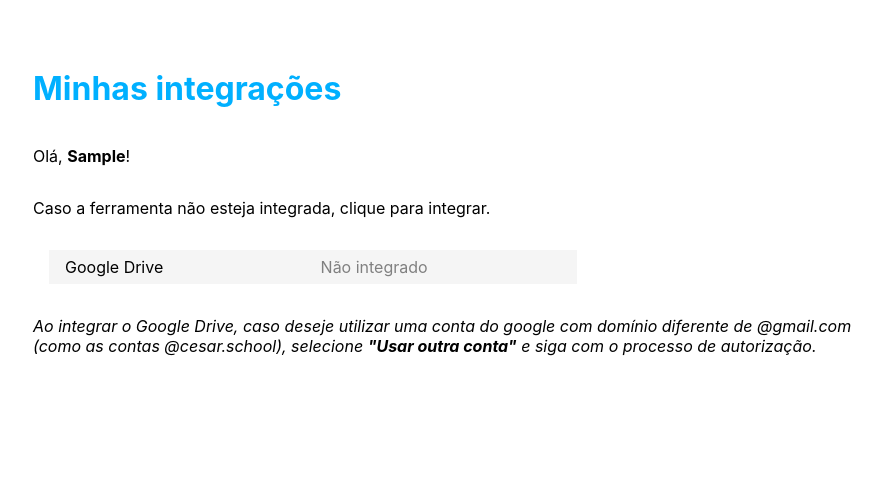
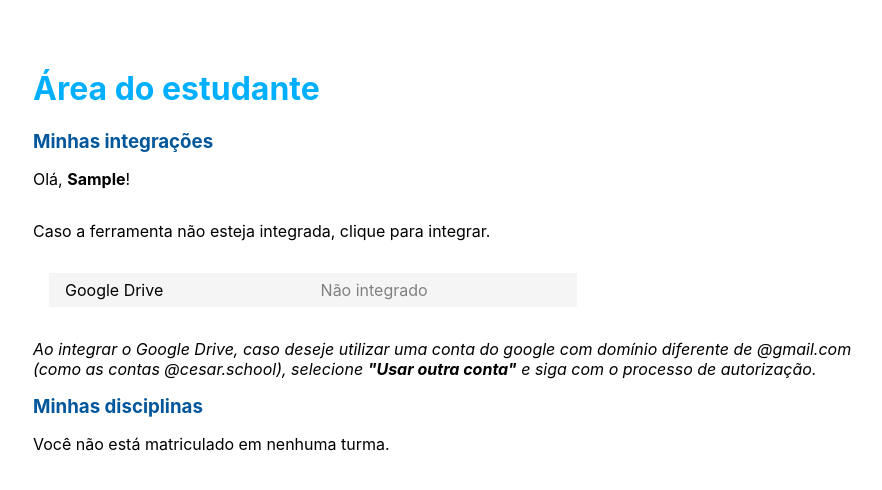
Before and after one commit to equipegenesys/pbla-django-core, a Django app: page /home/estudante in a window 1280 px wide. Shown: the top 490 px of the page, without its empty margins (39-921 px from the left). Run offline with Django 3.2, Linux system fonts and the light colour scheme; the visitor is signed in with stand-in values (Sample User, id 1); data that the repository does not hold is empty.

Commit message:
view do estudante implementada

```diff
--- a/coreapp/static/coreapp/coreapp.js
+++ b/coreapp/static/coreapp/coreapp.js
@@ -1,11 +1,10 @@
-console.log(status);
+// console.log(g_drive_integ_link);
 for (let i = 1; i <= 2; i++) {
     const row = document.getElementById(`row-${i}`);
     if (i === 1 && status !== "Integrado") {
         row.addEventListener("click", () => {
-            window.location.href = 'https://accounts.google.com/o/oauth2/auth?response_type=code&client_id=892956057366-8l5gq4f434mv20fgkh01oap0klpon5tt.apps.googleusercontent.com&redirect_uri=https%3A%2F%2Fanalytics.pbl.tec.br%2Fapi%2Finteg%2Fgdrive%2Foauthlisten&scope=https%3A%2F%2Fwww.googleapis.com%2Fauth%2Fdrive.metadata.readonly+https%3A%2F%2Fwww.googleapis.com%2Fauth%2Fdrive.activity.readonly+https%3A%2F%2Fwww.googleapis.com%2Fauth%2Fdrive.readonly+https%3A%2F%2Fwww.googleapis.com%2Fauth%2Fuserinfo.profile&state=2&prompt=consent&access_type=offline&include_granted_scopes=true';
+            window.location.replace(g_drive_integ_link);
         });
-        console.log("foi no if");
     }
     // if (i === 2) {
     //     row.addEventListener("click", () => {
@@ -19,7 +18,7 @@ for (let i = 1; i <= 2; i++) {
 //     // Feed the list of ids as a selector
 //     var theRows = document.querySelectorAll(eIDs);
 //     // Get the button that triggered this
-//     var theButton = document.getElementById(btnID);
+//     var theButton = document.getElementById(btnID;
 //     // If the button is not expanded...
 //     if (theButton.getAttribute("aria-expanded") == "false") {
 //         // Loop through the rows and show them
--- a/coreapp/static/coreapp/style.css
+++ b/coreapp/static/coreapp/style.css
@@ -33,12 +33,18 @@ h2 {
     border-collapse: collapse;
 }
 
-.integ-tr {
+.integ-tr,
+.object-tr {
     padding-bottom: 1em;
     vertical-align: middle;
     border: 0.5em solid white;
     border-collapse: collapse;
     line-height: 2em;
+}
+
+th {
+    text-align: left;
+    padding-left: 1em;
 }
 
 .integ-tr:hover {
@@ -51,6 +57,11 @@ tr.integ-tr>td {
     padding-right: 1em
 }
 
+tr.object-tr>td {
+    padding-left: 1em;
+    padding-right: 1em
+}
+
 .integrado {
     color: green;
 }
--- a/coreapp/urls.py
+++ b/coreapp/urls.py
@@ -28,7 +28,7 @@ urlpatterns += [
     # path('redirect/admin/', views.admin_redirect, name='admin'),
     path('home/adm', views.MyAdmView.as_view(), name='adm'),
     # path('accounts/login/', contrib_views.LoginView.as_view(), name='login'),
-    path('home/estudante/turmas/', views.TurmasFromUser.as_view(), name='turmas'),
+    # path('home/estudante/turmas/', views.TurmasFromUser.as_view(), name='turmas'),
 
 ]
 
--- a/coreapp/views.py
+++ b/coreapp/views.py
@@ -4,6 +4,8 @@ from django.contrib.auth import views as contrib_views
 from django.urls import reverse
 from django.template import loader
 from django.views.generic import TemplateView, ListView, DetailView
+from django.views.generic.list import MultipleObjectMixin
+
 from django.contrib.auth.decorators import permission_required
 from django.contrib.auth.decorators import login_required
 from django.contrib.auth.mixins import LoginRequiredMixin, PermissionRequiredMixin
@@ -45,7 +47,9 @@ class Estudante(PermissionRequiredMixin, TemplateView):
     template_name = "home/estudante.html"
     permission_required = ('coreapp.view_myestudante')
 
+
     def get_context_data(self, **kwargs):
+        queryset = Turma.objects.filter(user__id=self.request.user.id)
         current_user_id = self.request.user.id
         current_user_first_name = self.request.user.first_name
         if gateway.get_user_gdrive_status(current_user_id):
@@ -57,9 +61,32 @@ class Estudante(PermissionRequiredMixin, TemplateView):
             'current_user_id': current_user_id,
             'current_user_first_name': current_user_first_name,
             'g_drive_integ_status': g_drive_integ_status,
-            'g_drive_integ_link': g_drive_integ_link
+            'g_drive_integ_link': g_drive_integ_link,
+            'turmas_do_estudante': queryset,
             }
         return context
+
+class TurmasFromUser(ListView):
+
+    model = Turma
+
+    context_object_name = 'turmas_do_estudante'
+
+    template_name = 'home/include_turma.html'
+
+    # def get_context_data(self, **kwargs):
+
+    #     context = {
+    #         'current_user_id': self.request.user.id
+    #     }
+
+    #     return context
+
+    # def get_queryset(self):
+
+    #     queryset = Turma.objects.filter(user__id=self.request.user.id)
+
+    #     return queryset
 
 
 class MyAdmView(PermissionRequiredMixin, TemplateView):
@@ -105,26 +132,3 @@ class TurmaUserView(APIView):
         result = myClass.get_turmas()
         response = Response(result, status=status.HTTP_200_OK)
         return response
-
-
-class TurmasFromUser(ListView):
-
-    model = Turma
-
-    context_object_name = 'turmas_do_professor'
-
-    template_name = 'home/include_turma.html'
-
-    # def get_context_data(self, **kwargs):
-
-    #     context = {
-    #         'current_user_id': self.request.user.id
-    #     }
-
-    #     return context
-
-    def get_queryset(self):
-
-        queryset = Turma.objects.filter(user__id=self.request.user.id)
-
-        return queryset
--- a/templates/home/estudante.html
+++ b/templates/home/estudante.html
@@ -4,13 +4,13 @@
 <head>
   {% load static %}
   <link rel="stylesheet" type="text/css" href="{% static 'coreapp/style.css' %}">
-  <title>PBL Analytics: Integrações</title>
+  <title>PBL Analytics: Área do estudante</title>
 </head>
 
 <body>
   <div class="main-div">
-
-    <h1>Minhas integrações</h1>
+    <h1>Área do estudante</h1>
+    <h3>Minhas integrações</h3>
 
     <p>Olá, <b>{{ current_user_first_name }}</b>! </p>
     <p>Caso a ferramenta não esteja integrada, clique para integrar.</p>
@@ -37,10 +37,12 @@
     <p><i> Ao integrar o Google Drive, caso deseje utilizar uma conta do google com domínio diferente de @gmail.com <br>
         (como as contas @cesar.school), selecione <b>"Usar outra conta"</b> e siga com o processo de autorização.</i>
     </p>
-    {% comment %} {% include 'home/include_turma.html' %} {% endcomment %}
+    {% comment %} {% include lista_das_minhas_turmas %} {% endcomment %}
+    {% include 'home/include_turma.html' %}
   </div>
   <script>
     var status = "{{ g_drive_integ_status }}";
+    var g_drive_integ_link = "{{ g_drive_integ_link | safe }}";
   </script>
   <script src="{% static 'coreapp/coreapp.js' %}">
   </script>
--- a/templates/home/include_turma.html
+++ b/templates/home/include_turma.html
@@ -1,13 +1,23 @@
 {% block content %}
-<h1>Minhas turmas</h1>
-{% if turmas_do_professor %}
-<ul>
-    {% for turma in turmas_do_professor %}
-    <li>
-        {{ turma }}
-    </li>
-    {% endfor %}
-</ul>
+<h3>Minhas disciplinas</h3>
+{% if turmas_do_estudante %}
+<p>Copie as tags das disciplinas e cole no campo "descrição" dos arquivos do Google Drive que devem ser acompanhados.</p>
+<table class="integ-table">
+    <tbody>
+        <tr class="object-tr">
+            <th> Disciplina </th>
+            <th> Semestre </th>
+            <th> tag </th>
+        </tr>
+        {% for turma in turmas_do_estudante %}
+        <tr class="object-tr">
+            <td>{{ turma.disciplina.name }} </td>
+            <td>{{ turma.ano }}.{{ turma.semestre }}</td>
+            <td>{{ turma.tag_turma }}</td>
+        </tr>
+        {% endfor %}
+    </tbody>
+</table>
 {% else %}
 <p>Você não está matriculado em nenhuma turma.</p>
 {% endif %}
--- a/templates/home/turma_list.html
+++ b/templates/home/turma_list.html
@@ -1,7 +1,7 @@
 {% block content %}
     <h1>Minhas turmas</h1>
     <ul>
-        {% for turma in turmas_do_professor %}
+        {% for turma in turmas_do_estudante %}
             <li>{{ turma.tag_turma }}</li>
         {% endfor %}
     </ul>
```
Also changed, not shown: coreapp/models.py (line endings or trailing spaces).
